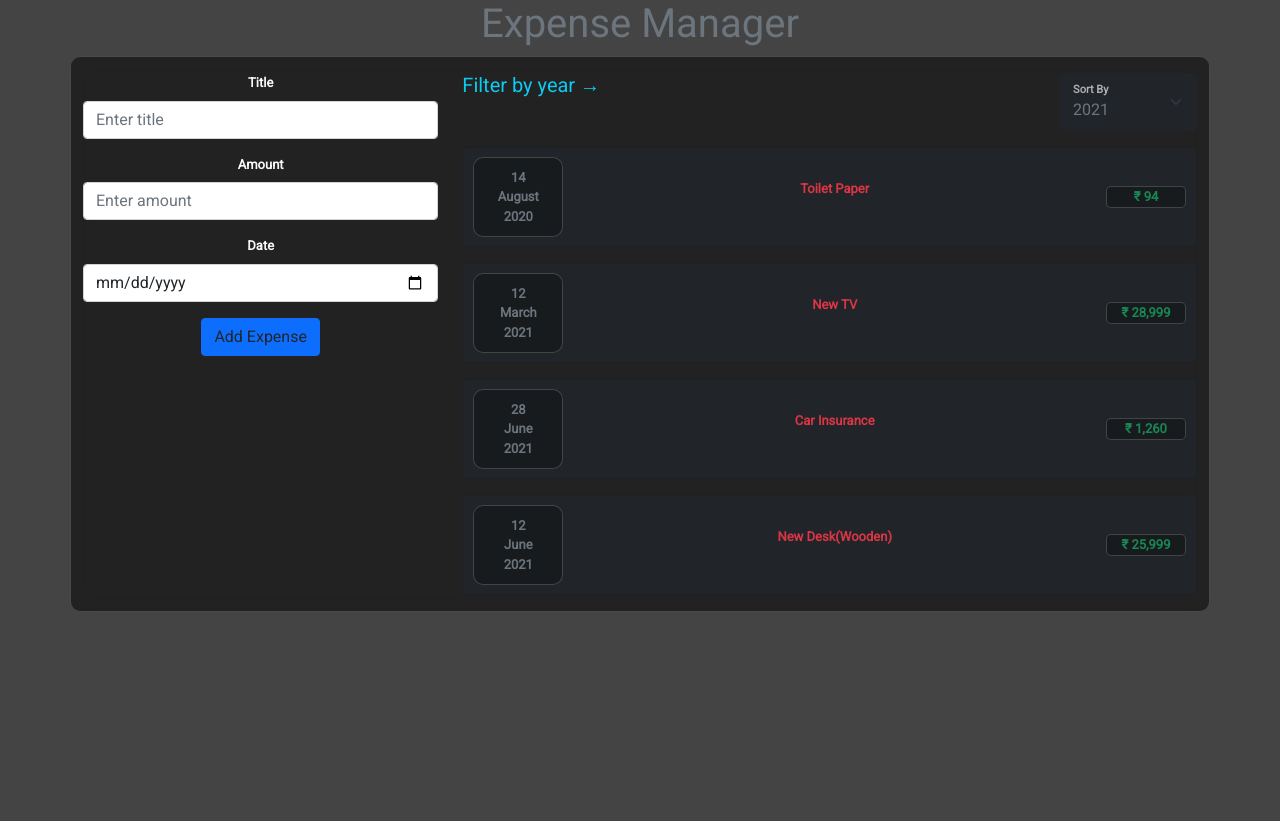
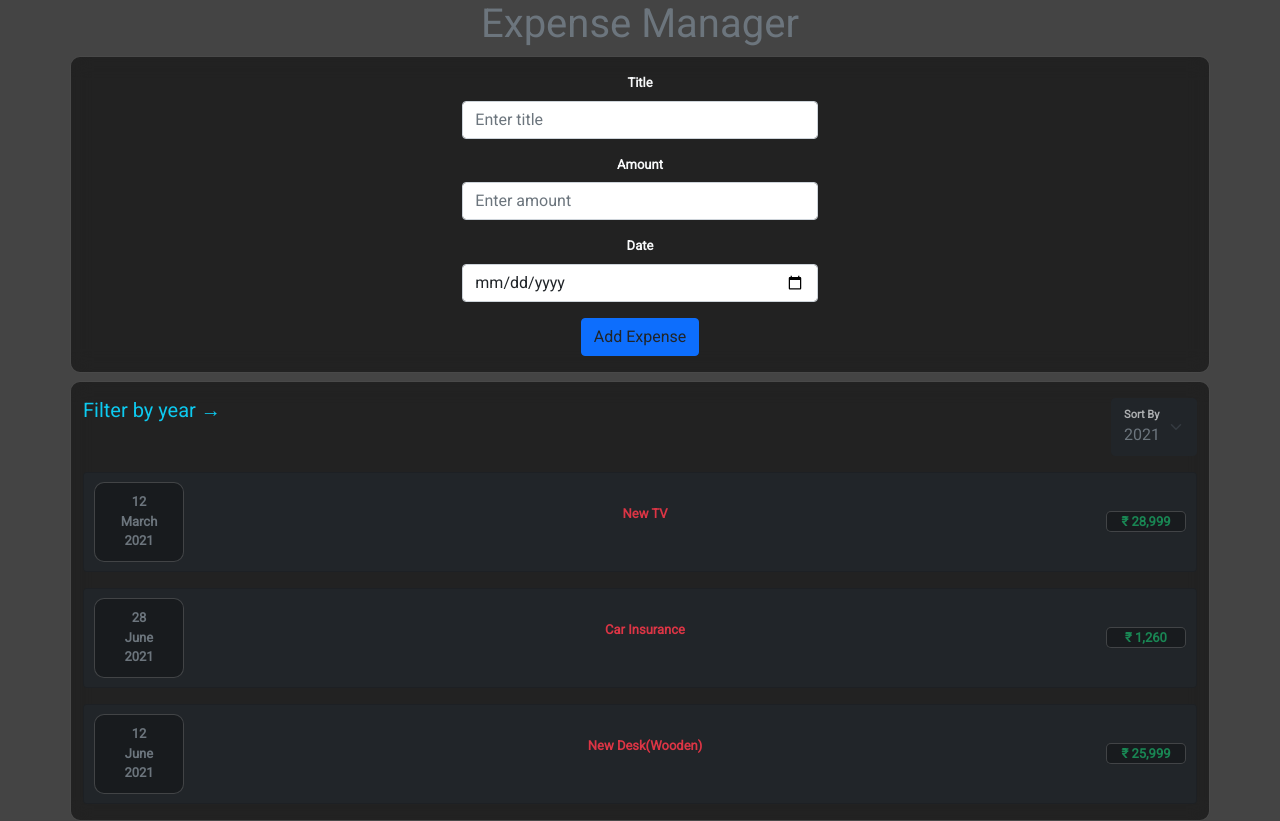
Before and after one commit to leo-dev-dotcom/expense_app, a React (Create React App) app: page / in a window 1280 px wide. Before the commit the page ends 800 px from the top, so only its background shows below. Built offline with nearby package versions, Linux system fonts and the light colour scheme.

Commit message:
third commit

```diff
--- a/public/index.html
+++ b/public/index.html
@@ -8,6 +8,9 @@
   <meta name="theme-color" content="#000000" />
   <meta name="description" content="Web site created using create-react-app" />
   <link rel="apple-touch-icon" href="%PUBLIC_URL%/logo192.png" />
+  <link rel="stylesheet" href="https://cdnjs.cloudflare.com/ajax/libs/font-awesome/5.15.3/css/all.min.css"
+    integrity="sha512-iBBXm8fW90+nuLcSKlbmrPcLa0OT92xO1BIsZ+ywDWZCvqsWgccV3gFoRBv0z+8dLJgyAHIhR35VZc2oM/gI1w=="
+    crossorigin="anonymous" referrerpolicy="no-referrer" />
   <!--
       manifest.json provides metadata used when your web app is installed on a
       user's mobile device or desktop. See https://developers.google.com/web/fundamentals/web-app-manifest/
--- a/src/App.css
+++ b/src/App.css
@@ -1,4 +1,16 @@
 @import url('https://fonts.googleapis.com/css2?family=Roboto&display=swap');
+body::-webkit-scrollbar {
+  width: 0.1em;
+}
+
+body::-webkit-scrollbar-track {
+  box-shadow: inset 0 0 6px rgba(0, 0, 0, 0.3);
+}
+
+body::-webkit-scrollbar-thumb {
+  background-color: darkgrey;
+  outline: 1px solid slategrey;
+}
 body{
   background-color:#444444;
   font-family: 'Roboto', sans-serif;
--- a/src/App.js
+++ b/src/App.js
@@ -1,10 +1,9 @@
 import 'bootstrap/dist/css/bootstrap.min.css';
 import './App.css';
 import { Col, Container, Row } from 'react-bootstrap'
-
 import { useState } from 'react';
-import ExpensesItems from './components/ExpensesItems';
-import NewExpenses from './components/NewExpenses';
+import ExpensesItems from './components/ExpensesComponents/ExpensesItems';
+import NewExpenses from './components/ExpensesComponents/NewExpenses'
 const Initial_Data = [
   {
     id: "1",
@@ -46,14 +45,14 @@ function App() {
           <Col md={4} className='my-3'>
             <NewExpenses onAddExpense={addExpense}></NewExpenses>
           </Col>
-          <Col md={8}>
+          {/* <Col md={8}>
             <ExpensesItems items={expenses} />
-          </Col>
+          </Col> */}
         </Row>
       </Container>
-      {/* <Container className='view-expenses'>
+      <Container className='view-expenses'>
         <ExpensesItems items={expenses} />
-      </Container> */}
+      </Container>
     </>
   );
 }
--- a/src/components/Expenses.js
+++ b/src/components/ExpensesComponents/Expenses.js
@@ -1,7 +1,7 @@
 import React from 'react'
 import { Card } from 'react-bootstrap'
-import Dates from './Dates'
-import './Dates.css'
+import Dates from '../DateComponents/Dates'
+import '../DateComponents/Dates.css'
 function Expenses(props) {
 
     return (
--- /dev/null
+++ b/src/components/ExpensesComponents/ExpensesItems.js
@@ -0,0 +1,33 @@
+import React, { useState } from 'react'
+import Expenses from './Expenses'
+import ExpensesFilter from '../ExpensesFilterComponents/ExpensesFilter';
+
+function ExpensesItems(props) {
+    const [filteredYear, setFilteredYear] = useState('2021');
+    const filterChange = (selectedYear) => {
+        setFilteredYear(selectedYear);
+    };
+    const filterExpenses = props.items.filter((expense) => {
+        return expense.date.getFullYear().toString() === filteredYear
+    })
+    let viewExpenses = <p className='alert alert-danger' role="alert">No Expenses Found &#9785;</p>
+
+    if (filterExpenses.length > 0) {
+        viewExpenses = filterExpenses.map((expenses) => (
+            <Expenses title={expenses.title}
+                price={expenses.price}
+                date={expenses.date}
+                key={expenses.id}
+            />
+        ))
+    }
+    return (
+        <div>
+            <ExpensesFilter selected={filteredYear}
+                onChangeFilter={filterChange} />
+            {viewExpenses}
+        </div>
+    )
+}
+
+export default ExpensesItems
--- a/src/components/NewExpenses.js
+++ b/src/components/ExpensesComponents/NewExpenses.js
@@ -1,5 +1,5 @@
 import React from 'react'
-import Forms from './Forms'
+import Forms from '../FormComponents/Forms'
 
 function NewExpenses(props) {
     const saveExpenseData = (enteredExpenseData) => {
--- a/src/components/ExpensesFilter.js
+++ b/src/components/ExpensesFilterComponents/ExpensesFilter.js
@@ -1,11 +1,10 @@
-
 import React from 'react'
 import { FloatingLabel, Form } from 'react-bootstrap'
 
 function ExpensesFilter(props) {
     const dropdownChange = (e) => {
         props.onChangeFilter(e.target.value);
-        console.log(e.target.value)
+        // console.log(e.target.value)
     };
     return (
         <>
@@ -16,8 +15,6 @@ function ExpensesFilter(props) {
                         <option value="2021">2021</option>
                         <option value="2020">2020</option>
                         <option value="2019">2019</option>
-                        <option value="before-2019">Before 2019</option>
-
                     </Form.Select>
                 </FloatingLabel>
             </div>
--- a/src/components/ExpensesItems.js
+++ /dev/null
@@ -1,25 +0,0 @@
-import React, { useState } from 'react'
-import Expenses from './Expenses'
-import ExpensesFilter from './ExpensesFilter'
-
-function ExpensesItems(props) {
-    const [filteredYear, setFilteredYear] = useState("");
-    const filterChange = (selectedYear) => {
-        setFilteredYear(selectedYear);
-    };
-    return (
-        <div>
-            <ExpensesFilter selected={filteredYear}
-                onChangeFilter={filterChange} />
-            {props.items.map((expenses) => (
-                <Expenses title={expenses.title}
-                    price={expenses.price}
-                    date={expenses.date}
-                    key={expenses.id}
-                />
-            ))}
-        </div>
-    )
-}
-
-export default ExpensesItems
--- a/src/components/Forms.js
+++ b/src/components/FormComponents/Forms.js
@@ -19,7 +19,10 @@ function Forms(props) {
 
     let formSubmit = (e) => {
         e.preventDefault();
-        console.log('submitted')
+        // console.log('submitted')
+        if (titles === '' && prices === '' && dates === '') {
+            alert('Input field must not be empty')
+        }
         const data = {
             title: titles,
             price: prices,
```
Also changed, not shown: src/components/DateComponents/Dates.js (renamed from src/components/Dates.js, +3 -6 lines), src/components/DateComponents/Dates.css (renamed from src/components/Dates.css).
